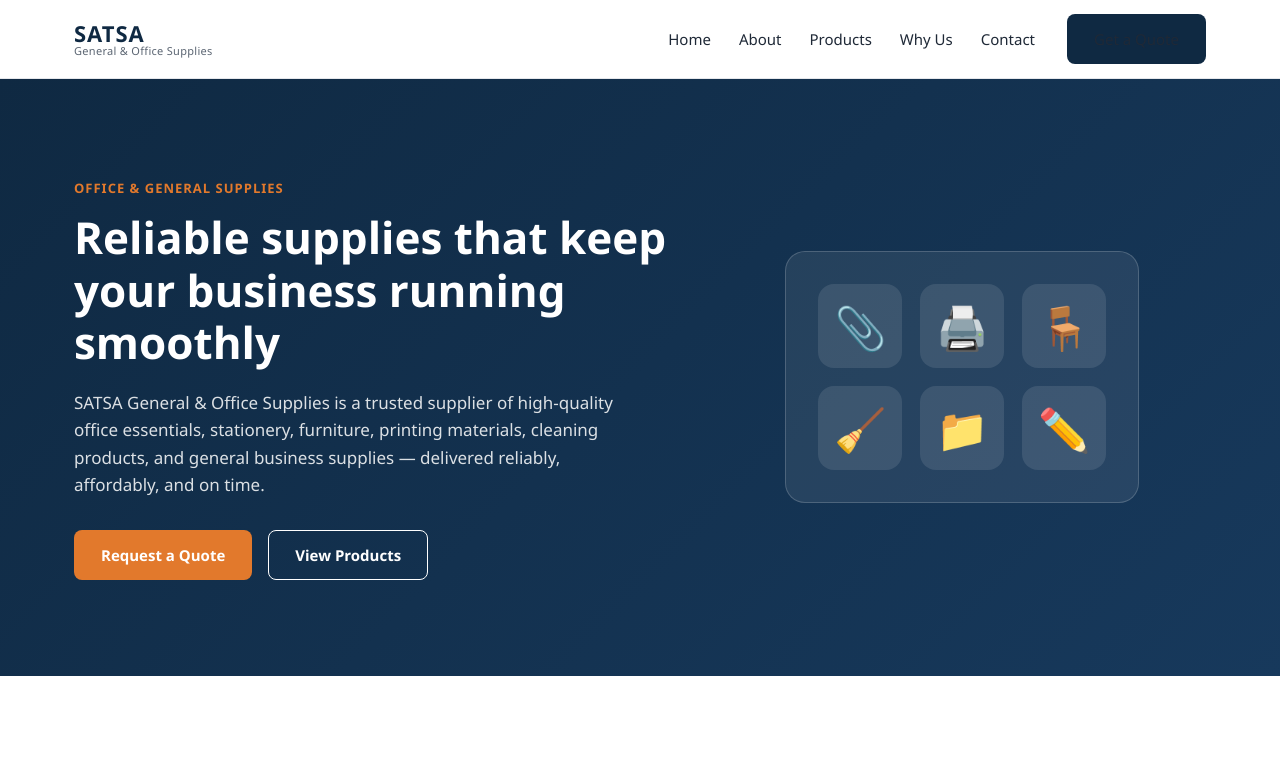
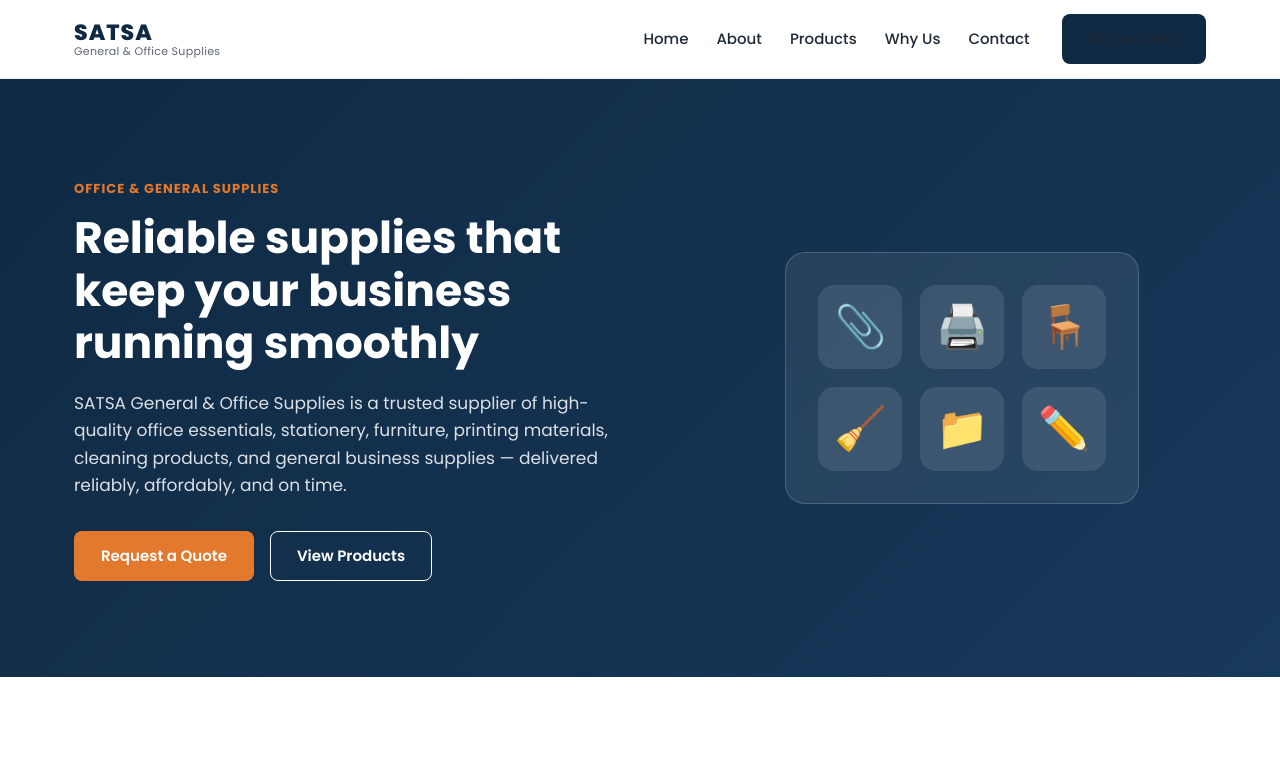
Before and after one commit to glearnhub/satsa, a React (Vite) app: page / in a window 1280 px wide. Shown: the top 763 px of the page. Built offline with nearby package versions, Linux system fonts and the light colour scheme.

Commit message:
Switch to Poppins font and whiten section backgrounds
Replace system font stack with Poppins and remove the gray section
tinting in light mode, using border separators instead.

```diff
--- a/index.html
+++ b/index.html
@@ -6,6 +6,12 @@
     <meta name="viewport" content="width=device-width, initial-scale=1.0" />
     <meta name="description" content="SATSA General & Office Supplies — trusted supplier of office essentials, stationery, furniture, printing materials, cleaning products, and general business supplies." />
     <title>SATSA General & Office Supplies</title>
+    <link rel="preconnect" href="https://fonts.googleapis.com" />
+    <link rel="preconnect" href="https://fonts.gstatic.com" crossorigin />
+    <link
+      href="https://fonts.googleapis.com/css2?family=Poppins:wght@400;500;600;700;800&display=swap"
+      rel="stylesheet"
+    />
   </head>
   <body>
     <div id="root"></div>
--- a/src/App.css
+++ b/src/App.css
@@ -307,6 +307,7 @@
 /* Products */
 .products {
   background: var(--bg-alt);
+  border-top: 1px solid var(--border);
 }
 
 .product-grid {
@@ -393,6 +394,7 @@
 /* Contact */
 .contact {
   background: var(--bg-alt);
+  border-top: 1px solid var(--border);
 }
 
 .contact-inner {
--- a/src/index.css
+++ b/src/index.css
@@ -1,6 +1,6 @@
 :root {
   --bg: #ffffff;
-  --bg-alt: #f5f7fa;
+  --bg-alt: #ffffff;
   --text: #1f2937;
   --text-muted: #5b6572;
   --heading: #0f2942;
@@ -8,11 +8,11 @@
   --primary-light: #17395c;
   --accent: #e2792c;
   --accent-dark: #c9631b;
-  --border: #e5e7eb;
+  --border: #e9ebef;
   --card-bg: #ffffff;
-  --shadow: rgba(15, 41, 66, 0.08) 0 4px 20px -4px;
+  --shadow: rgba(15, 41, 66, 0.06) 0 4px 20px -4px;
 
-  --sans: 'Segoe UI', system-ui, Roboto, sans-serif;
+  --sans: 'Poppins', 'Segoe UI', system-ui, Roboto, sans-serif;
 
   font: 16px/1.6 var(--sans);
   color-scheme: light dark;
```
